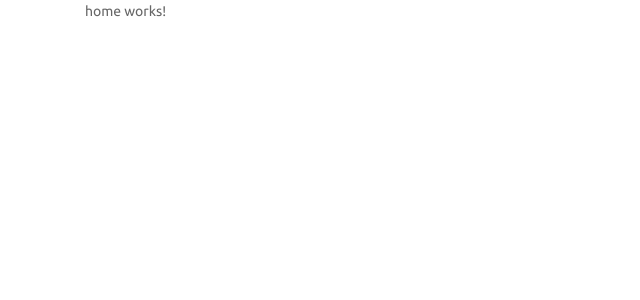
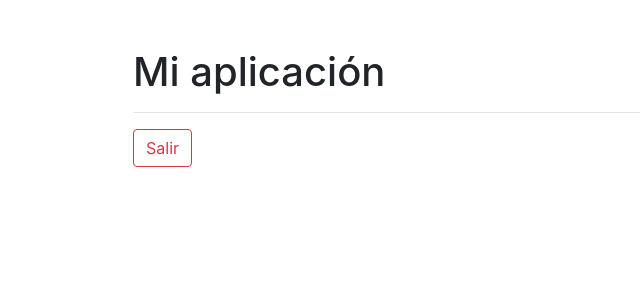
Before and after one commit to DrGarciaDev/angular-login-base, an Angular app: page /home in a window 1280 px wide. Shown: the top 300 px of the page, without its empty margins (0-640 px from the left). Built offline with nearby package versions, Linux system fonts and the light colour scheme; sample sign-in values are in the browser's storage.

Commit message:
Video 182: mejorar validación del usuario

```diff
--- a/src/app/pages/home/home.component.html
+++ b/src/app/pages/home/home.component.html
@@ -1,3 +1,10 @@
-<p>
-  home works!
-</p>
+<div class="m-5">
+  <h1>Mi aplicación</h1>
+  <hr>
+
+  <button class="btn btn-outline-danger"
+    (click)="salir()"
+  >
+    Salir
+  </button>
+</div>
--- a/src/app/pages/home/home.component.ts
+++ b/src/app/pages/home/home.component.ts
@@ -1,4 +1,6 @@
 import { Component, OnInit } from '@angular/core';
+import { Router } from '@angular/router';
+import { AuthService } from 'src/app/services/auth.service';
 
 @Component({
   selector: 'app-home',
@@ -7,9 +9,15 @@ import { Component, OnInit } from '@angular/core';
 })
 export class HomeComponent implements OnInit {
 
-  constructor() { }
+  constructor( private auth: AuthService,
+                private router: Router) { }
 
   ngOnInit() {
   }
 
+  salir () {
+    this.auth.logout();
+    this.router.navigateByUrl('/login');
+  }
+
 }
--- a/src/app/services/auth.service.ts
+++ b/src/app/services/auth.service.ts
@@ -17,7 +17,7 @@ export class AuthService {
   }
 
   logout () {
-
+    localStorage.removeItem('token')
   }
 
   login ( usuario: UsuarioModel ) {
@@ -76,6 +76,9 @@ export class AuthService {
   }
 
   estaAutenticado (): boolean {
+    if ( this.userToken.length < 2 ) {
+      return false;
+    }
     return this.userToken.length > 2;
   }
 }
```
